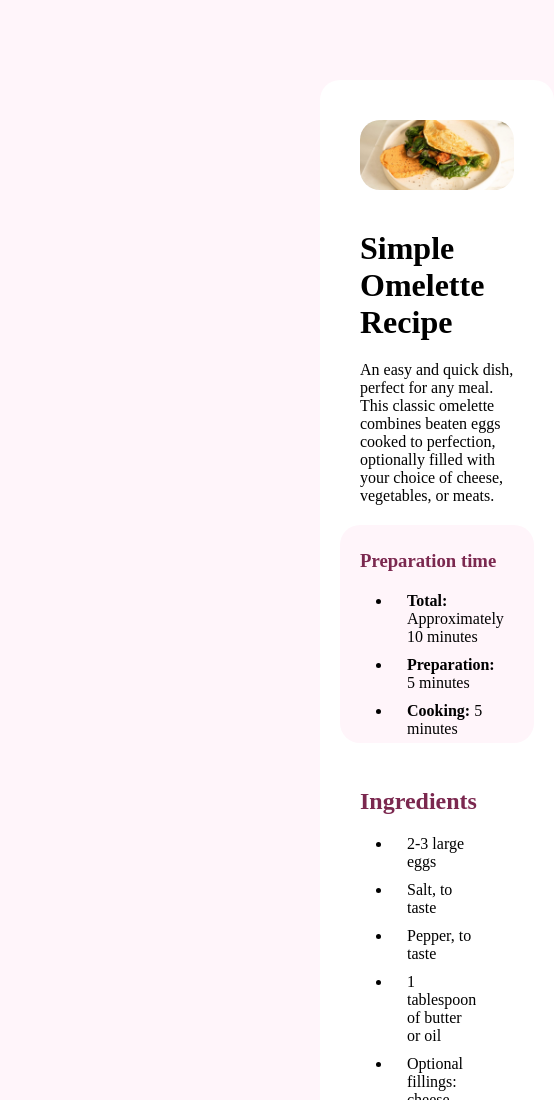
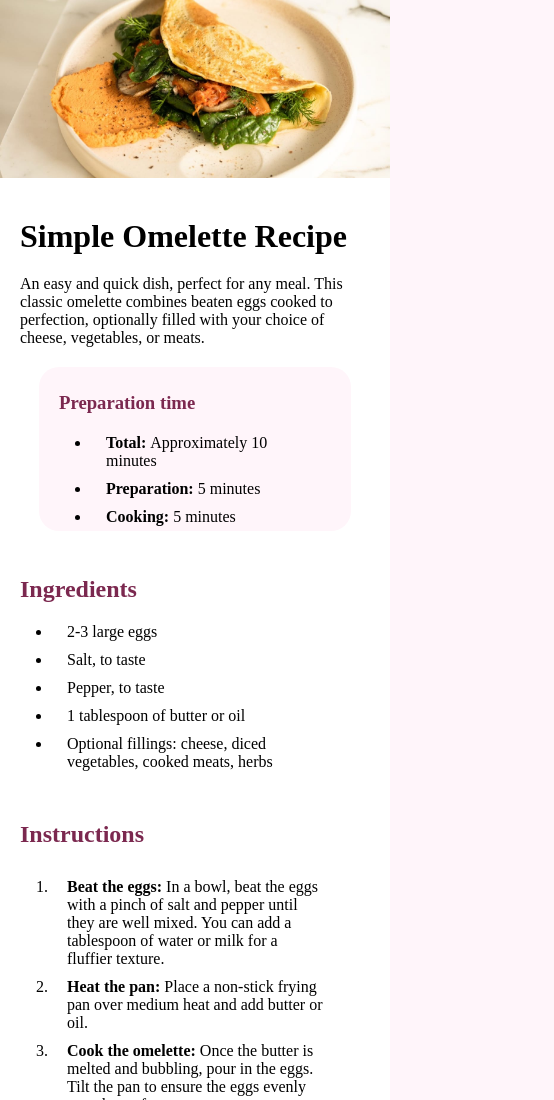
Before and after one commit to brunomarques97/Frontend-Mentor, a plain HTML site: page Página de receitas/page/index.html in a window 390 px wide. Shown: the top 1100 px of the page, 554 px wide, since content can reach past the window. Drawn offline with Linux system fonts and the light colour scheme.

Commit message:
Adicionei responsividade

```diff
--- a/Página de receitas/page/index.html
+++ b/Página de receitas/page/index.html
@@ -11,9 +11,9 @@
 </head>
 <body>
   <main>
-    <section class="image">
-      <img src="../assets/images/image-omelette.jpeg" alt="Omelette">
-    </section>
+
+    <img src="../assets/images/image-omelette.jpeg" alt="Omelette">
+
     <section class="resumo">
       <h1>Simple Omelette Recipe</h1>
       <p>
--- a/Página de receitas/page/style.css
+++ b/Página de receitas/page/style.css
@@ -102,3 +102,16 @@ td:nth-child(2) {
 .attribution{
     text-align: center;
 }
+@media (max-width: 767px) {
+    main {
+        width: 100%;
+        margin: 0;
+        padding: 0;
+    }
+    img {
+        border-radius: 0;
+    }
+    .preparation{
+        width: 80%;
+    }
+  }
```
Also changed, not shown: 1 other file.
